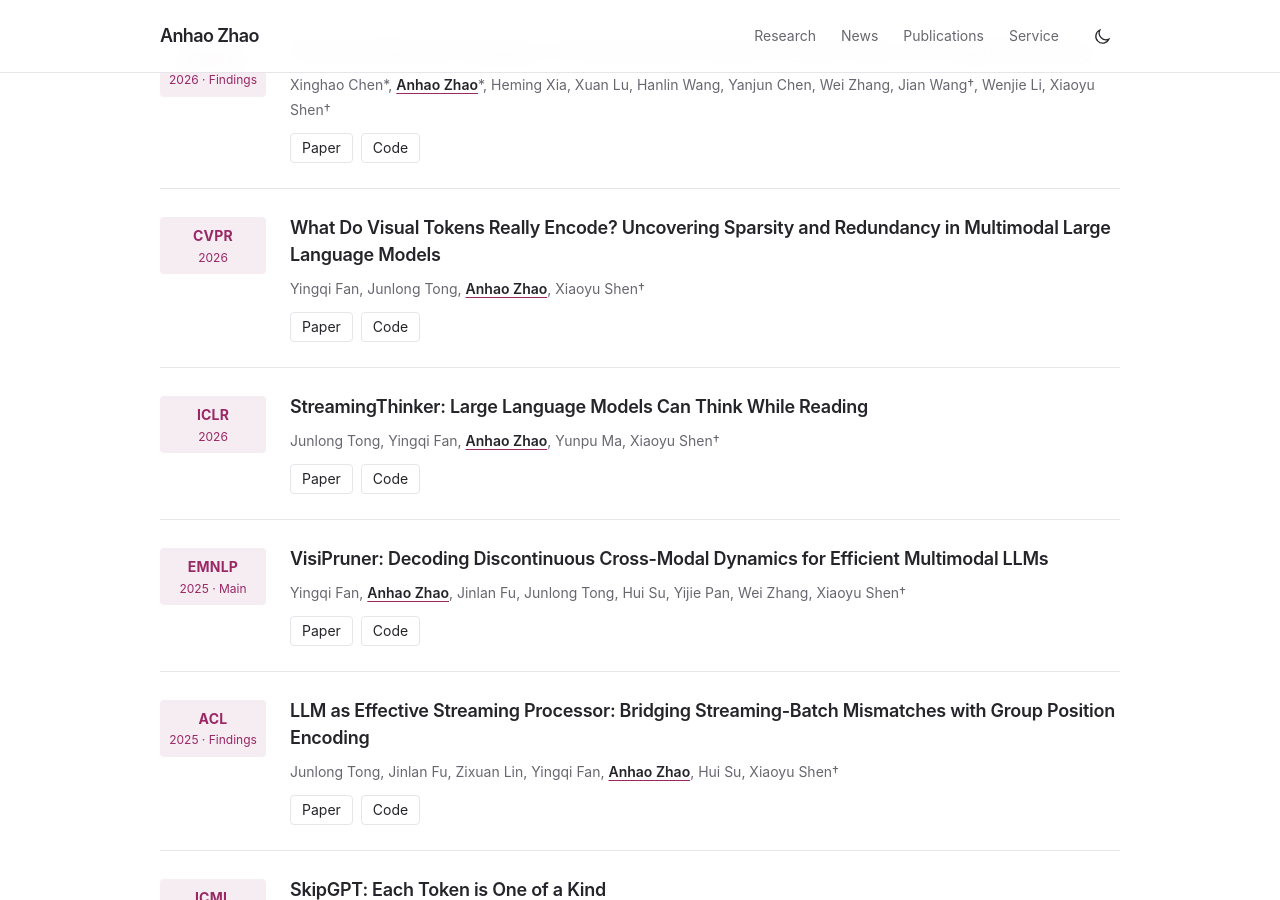
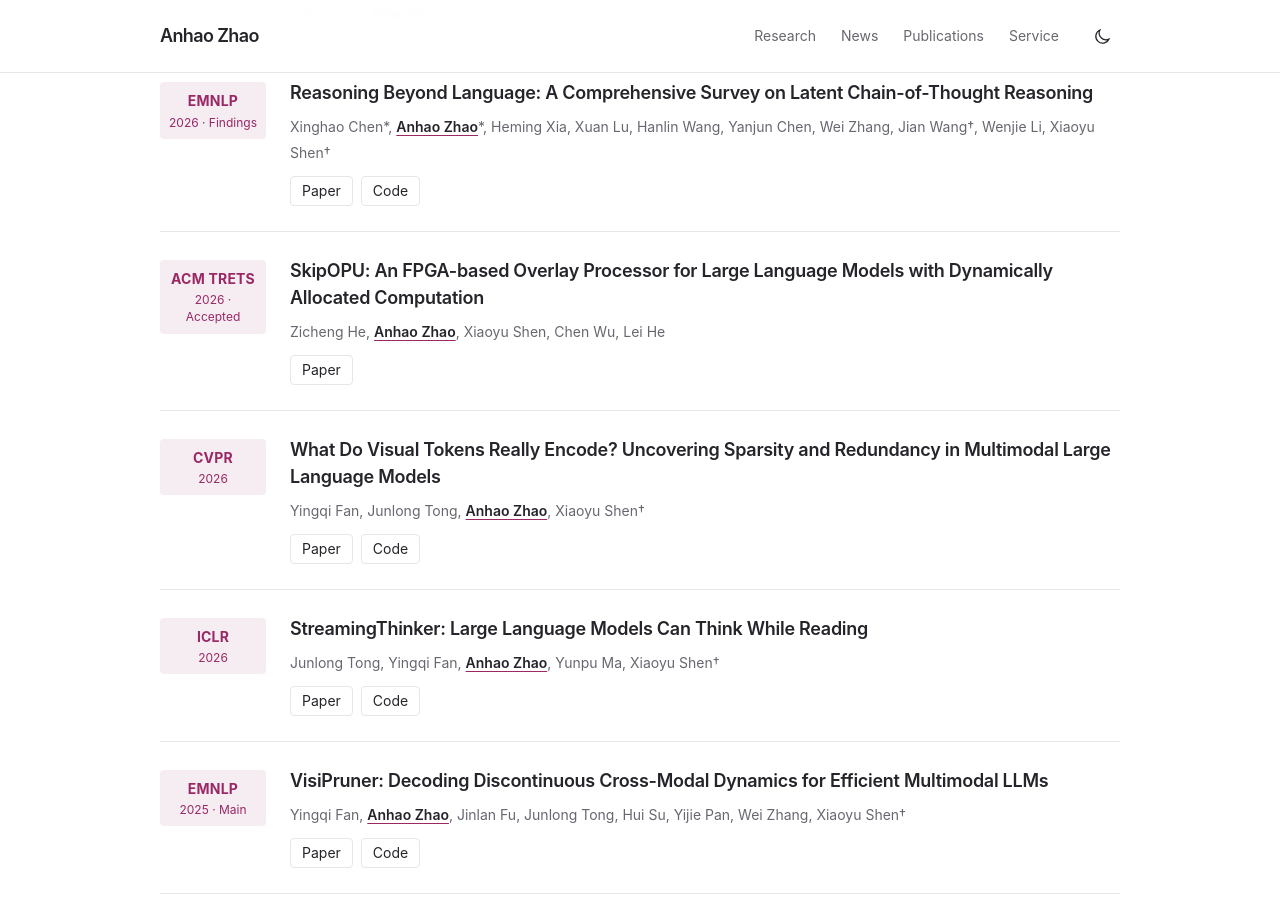
Before and after one commit to AnhaoZhao-LLMer/AnhaoZhao-LLMer.github.io, a Jekyll site: the page built from _pages/about.md, in a window 1280 px wide and 900 px high, scrolled down 2321 px. Built offline with Jekyll 4.4.1, drawn with Linux system fonts in a browser that asks for light colours; some of the changed text lies outside the part shown.

Commit message:
Add SkipOPU acceptance in ACM TRETS and July news

```diff
--- a/_pages/about.md
+++ b/_pages/about.md
@@ -51,6 +51,14 @@ I explore efficiency at both the **token** and **architecture** levels. At the t
 <div markdown="1">
 
 Five papers accepted to EMNLP 2026: **3 Main Conference papers** and **2 Findings papers** 🎉!
+
+</div>
+</div>
+<div class="news-row">
+<time datetime="2026-07">2026.07</time>
+<div markdown="1">
+
+[SkipOPU](https://arxiv.org/abs/2603.14785) accepted to **ACM Transactions on Reconfigurable Technology and Systems (TRETS)** 🎉!
 
 </div>
 </div>
@@ -230,6 +238,22 @@ Xinghao Chen\*, **<ins>Anhao Zhao</ins>**\*, Heming Xia, Xuan Lu, Hanlin Wang, Y
 <div class="publication-links" markdown="1">
 
 [Paper](https://arxiv.org/pdf/2505.16782) [Code](https://github.com/EIT-NLP/Awesome-Latent-CoT)
+
+</div>
+</div>
+</article>
+
+<article class="publication">
+<div class="publication-venue" aria-label="ACM Transactions on Reconfigurable Technology and Systems, accepted July 2026"><span>ACM TRETS</span><small>2026 · Accepted</small></div>
+<div class="publication-body" markdown="1">
+
+### SkipOPU: An FPGA-based Overlay Processor for Large Language Models with Dynamically Allocated Computation
+
+Zicheng He, **<ins>Anhao Zhao</ins>**, Xiaoyu Shen, Chen Wu, Lei He
+
+<div class="publication-links" markdown="1">
+
+[Paper](https://arxiv.org/pdf/2603.14785)
 
 </div>
 </div>
@@ -417,22 +441,6 @@ Junlong Tong, Yao Zhang, **<ins>Anhao Zhao</ins>**, Yingqi Fan, Yunpu Ma, Xiaoyu
 <div class="publication-venue" aria-label="Arxiv 2026"><span>arXiv</span><small>2026</small></div>
 <div class="publication-body" markdown="1">
 
-### SkipOPU: An FPGA-based Overlay Processor for Large Language Models with Dynamically Allocated Computation
-
-Zicheng He, **<ins>Anhao Zhao</ins>**, Xiaoyu Shen, Chen Wu, Lei He
-
-<div class="publication-links" markdown="1">
-
-[Paper](https://arxiv.org/pdf/2603.14785)
-
-</div>
-</div>
-</article>
-
-<article class="publication">
-<div class="publication-venue" aria-label="Arxiv 2026"><span>arXiv</span><small>2026</small></div>
-<div class="publication-body" markdown="1">
-
 ### On-Policy Supervised Fine-Tuning for Efficient Reasoning
 
 **<ins>Anhao Zhao</ins>**, Ziyang Chen, Junlong Tong, Yingqi Fan, Fanghua Ye, Shuhao Li, Yunpu Ma, Wenjie Li, Xiaoyu Shen†
```
